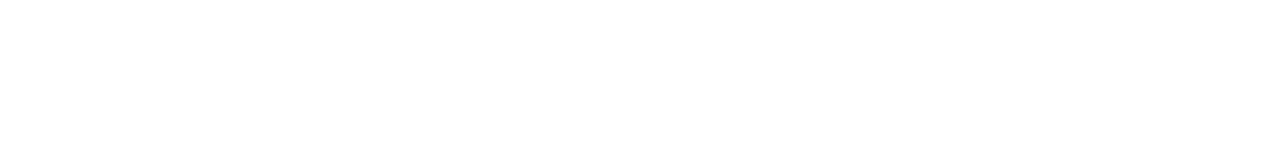
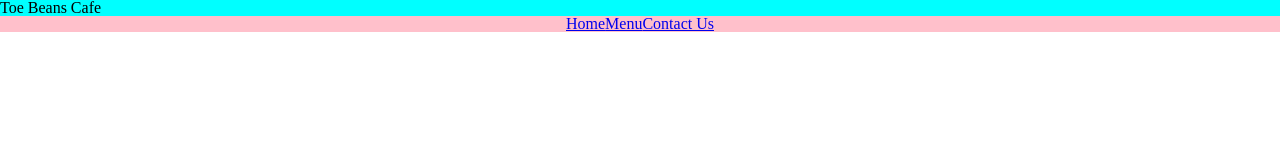
Before and after one commit to JustSomeGuyy/TOP-Restaurant-Page, a website built with webpack: page dist/index.html in a window 1280 px wide. Built offline with nearby package versions, Linux system fonts and the light colour scheme.

Commit message:
fixed bug with nav menu not showing in header.

```diff
--- a/src/index.js
+++ b/src/index.js
@@ -0,0 +1,61 @@
+import createNav from "./menu";
+
+
+const content = document.getElementById('content');
+
+// Creates the header for the page
+function createHeader() {
+    const header = document.createElement('div');
+    header.classList.add('header');
+
+    const logo = document.createElement('h1');
+    logo.textContent = 'Toe Beans Cafe';
+
+    header.appendChild(logo);
+    header.appendChild(createNav());
+
+
+    return header;
+};
+
+export default createHeader;
+
+content.appendChild(createHeader());
+
+function createMain() {
+    const mainElement = document.createElement('div');
+    const heroElement = document.createElement('div');
+    const heroHead = document.createElement('h2');
+    const heroPara = document.createElement('p');
+
+    mainElement.classList.add('main');
+    heroElement.classList.add('hero');
+    heroHead.classList.add('hero-header');
+    heroPara.classList.add('hero-para');
+
+    // create the cards for the experiences for the cafe
+    const cardMenu = document.createElement('div')
+    cardMenu.classList.add('card-menu');
+    let card;
+    let cardHead;
+    let cardPara;
+
+    for(let i = 0; i < 3; i++){
+        card = document.createElement('div');
+        card.classList.add('card');
+
+        for(let j = 0; j < 2; j++){
+            cardHead = document.createElement('h3');
+            cardPara = document.createElement('p');
+
+
+        }
+    }
+
+
+
+
+
+
+    return mainElement;
+}
--- /dev/null
+++ b/src/menu.js
@@ -0,0 +1,33 @@
+function createNav(){
+    const navMenuLinks = [
+        {href: '#', text: 'Home'},
+        {href: '#', text: 'Menu'},
+        {href: '#', text: 'Contact Us'},
+    ];
+
+    const nav = document.createElement('nav');
+    const navList = document.createElement('ul');
+    let navItem;
+    let navLink;
+
+    nav.classList.add('nav');
+    navList.classList.add('nav-list');
+
+    nav.appendChild(navList);
+
+    for(let i = 0; i < navMenuLinks.length; i++){
+        navItem = document.createElement('li');
+        navLink = document.createElement('a');
+        navLink.classList.add('nav-menu');
+
+        navLink.href = navMenuLinks[i].href;
+        navLink.innerHTML = navMenuLinks[i].text;
+
+        navItem.appendChild(navLink);
+        navList.appendChild(navItem);
+    };
+
+    return nav;
+}
+
+export default createNav;
--- /dev/null
+++ b/src/reset.css
@@ -0,0 +1,43 @@
+html, body, div, span, applet, object, iframe,
+h1, h2, h3, h4, h5, h6, p, blockquote, pre,
+a, abbr, acronym, address, big, cite, code,
+del, dfn, em, img, ins, kbd, q, s, samp,
+small, strike, strong, sub, sup, tt, var,
+b, u, i, center,
+dl, dt, dd, ol, ul, li,
+fieldset, form, label, legend,
+table, caption, tbody, tfoot, thead, tr, th, td,
+article, aside, canvas, details, embed,
+figure, figcaption, footer, header, hgroup,
+menu, nav, output, ruby, section, summary,
+time, mark, audio, video {
+	margin: 0;
+	padding: 0;
+	border: 0;
+	font-size: 100%;
+	font: inherit;
+	vertical-align: baseline;
+}
+/* HTML5 display-role reset for older browsers */
+article, aside, details, figcaption, figure,
+footer, header, hgroup, menu, nav, section {
+	display: block;
+}
+body {
+	line-height: 1;
+}
+ol, ul {
+	list-style: none;
+}
+blockquote, q {
+	quotes: none;
+}
+blockquote:before, blockquote:after,
+q:before, q:after {
+	content: '';
+	content: none;
+}
+table {
+	border-collapse: collapse;
+	border-spacing: 0;
+}
--- /dev/null
+++ b/src/style.css
@@ -0,0 +1,25 @@
+body {
+    margin: 0;
+    padding: 0;
+}
+
+#content {
+    padding: 0;
+    margin: 0;
+}
+
+.header {
+    background-color: aqua;
+    width: 100dvw;
+}
+
+.nav {
+    background-color: pink;
+    /* height: 2rem; */
+}
+
+ul {
+    display: flex;
+    justify-content: center;
+    margin: 0;
+}
--- a/webpack.config.js
+++ b/webpack.config.js
@@ -6,4 +6,5 @@ module.exports = {
     filename: 'main.js',
     path: path.resolve(__dirname, 'dist'),
   },
+  devtool: 'inline-source-map',
 };
```
Also changed, not shown: package.json (+6 -2 lines), dist/index.html, dist/main.js (added), 1 other file.
